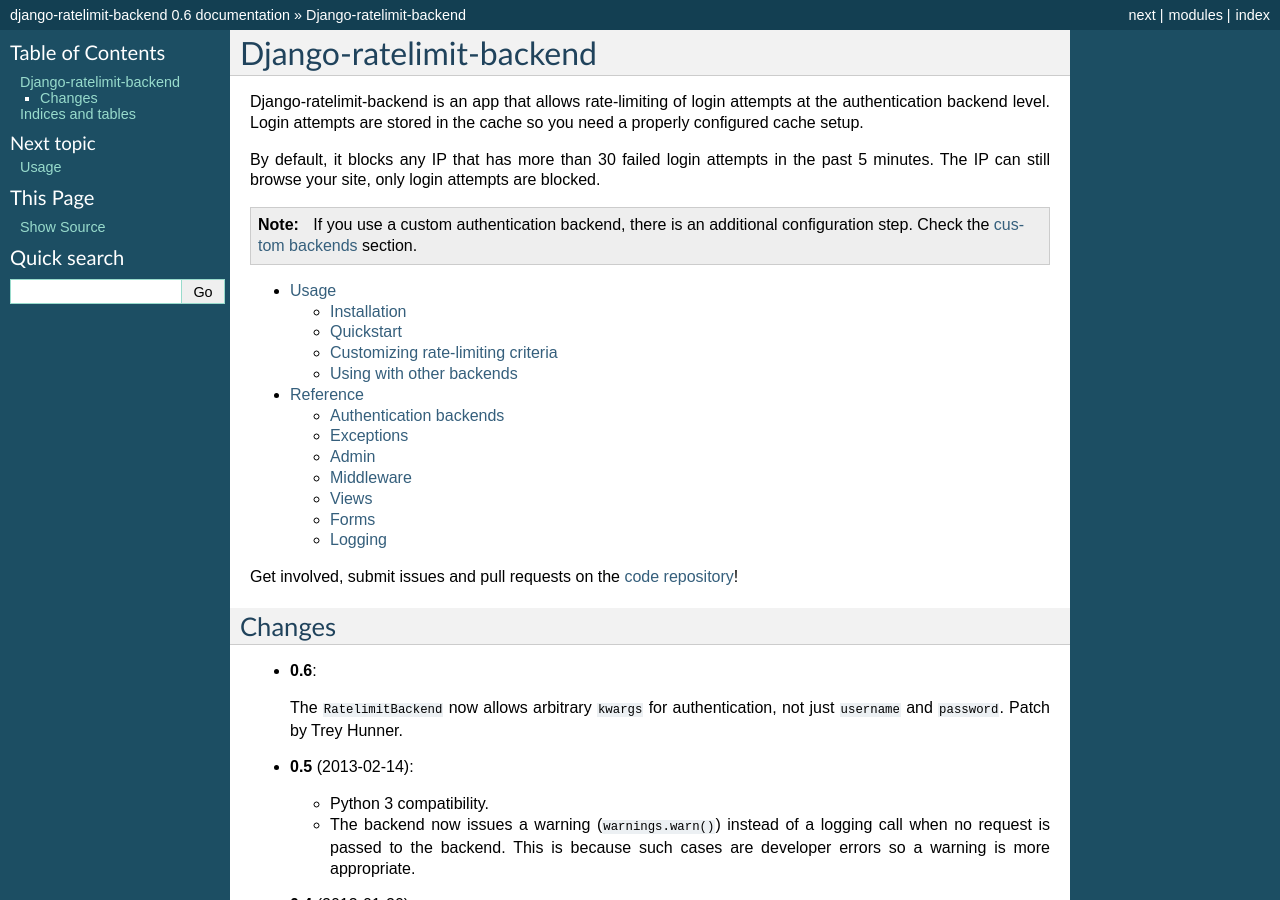
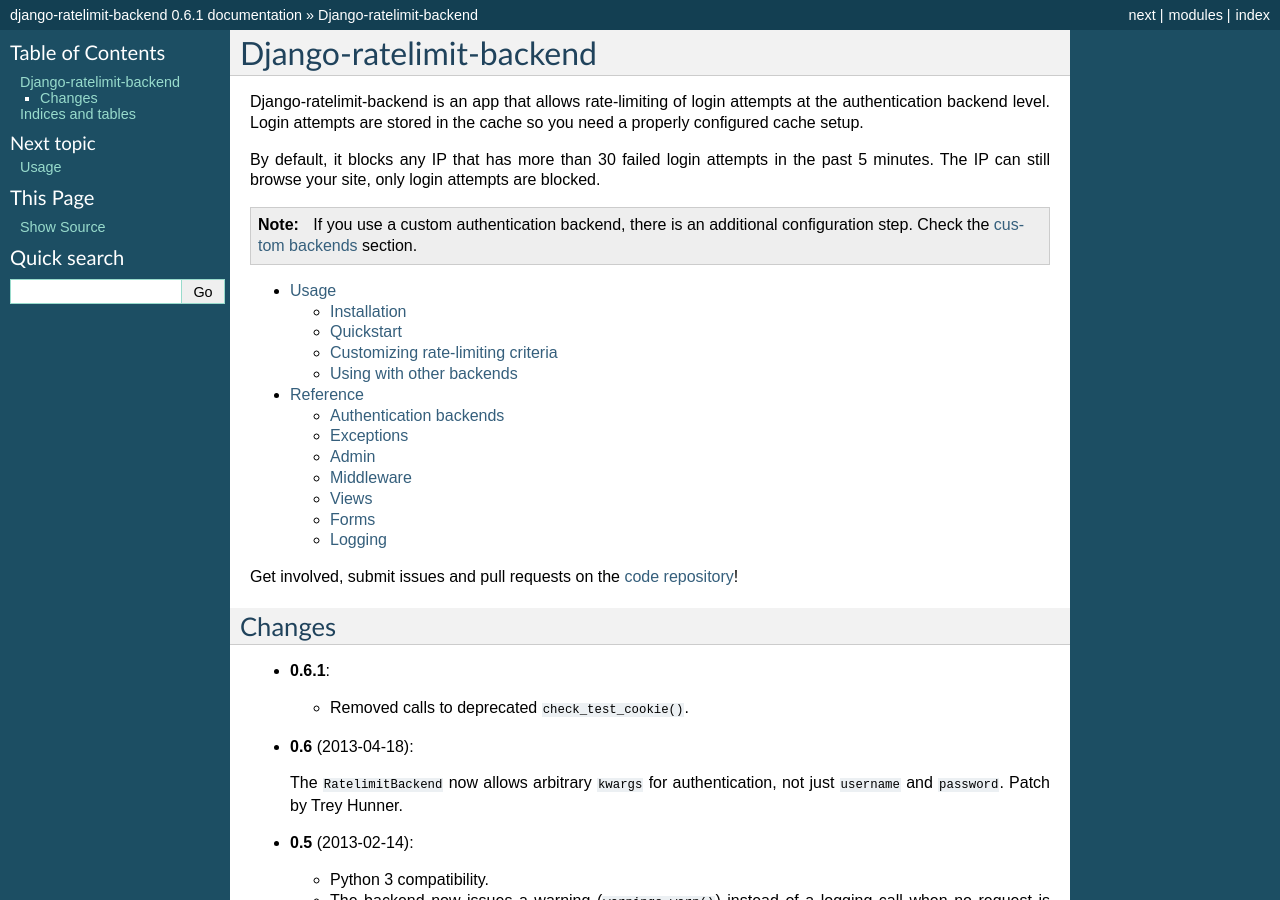
Before and after one commit to brutasse/django-ratelimit-backend, a Sphinx documentation site: the page built from docs/index.rst, in a window 1280 px wide and 900 px high. Built offline with Sphinx 7.4.7, drawn with Linux system fonts in a browser that asks for light colours; some of the changed text lies outside the part shown.

Commit message:
Bump to 0.6.1

```diff
--- a/docs/conf.py
+++ b/docs/conf.py
@@ -48,9 +48,9 @@
 # built documents.
 #
 # The short X.Y version.
-version = '0.6'
+version = '0.6.1'
 # The full version, including alpha/beta/rc tags.
-release = '0.6'
+release = '0.6.1'
 
 # The language for content autogenerated by Sphinx. Refer to documentation
 # for a list of supported languages.
--- a/docs/index.rst
+++ b/docs/index.rst
@@ -28,7 +28,11 @@
 Changes
 -------
 
-* **0.6**:
+* **0.6.1**:
+
+  * Removed calls to deprecated ``check_test_cookie()``.
+
+* **0.6** (2013-04-18):
 
   The ``RatelimitBackend`` now allows arbitrary ``kwargs`` for authentication,
   not just ``username`` and ``password``. Patch by Trey Hunner.
--- a/ratelimitbackend/__init__.py
+++ b/ratelimitbackend/__init__.py
@@ -1 +1 @@
-__version__ = '0.6'
+__version__ = '0.6.1'
```
